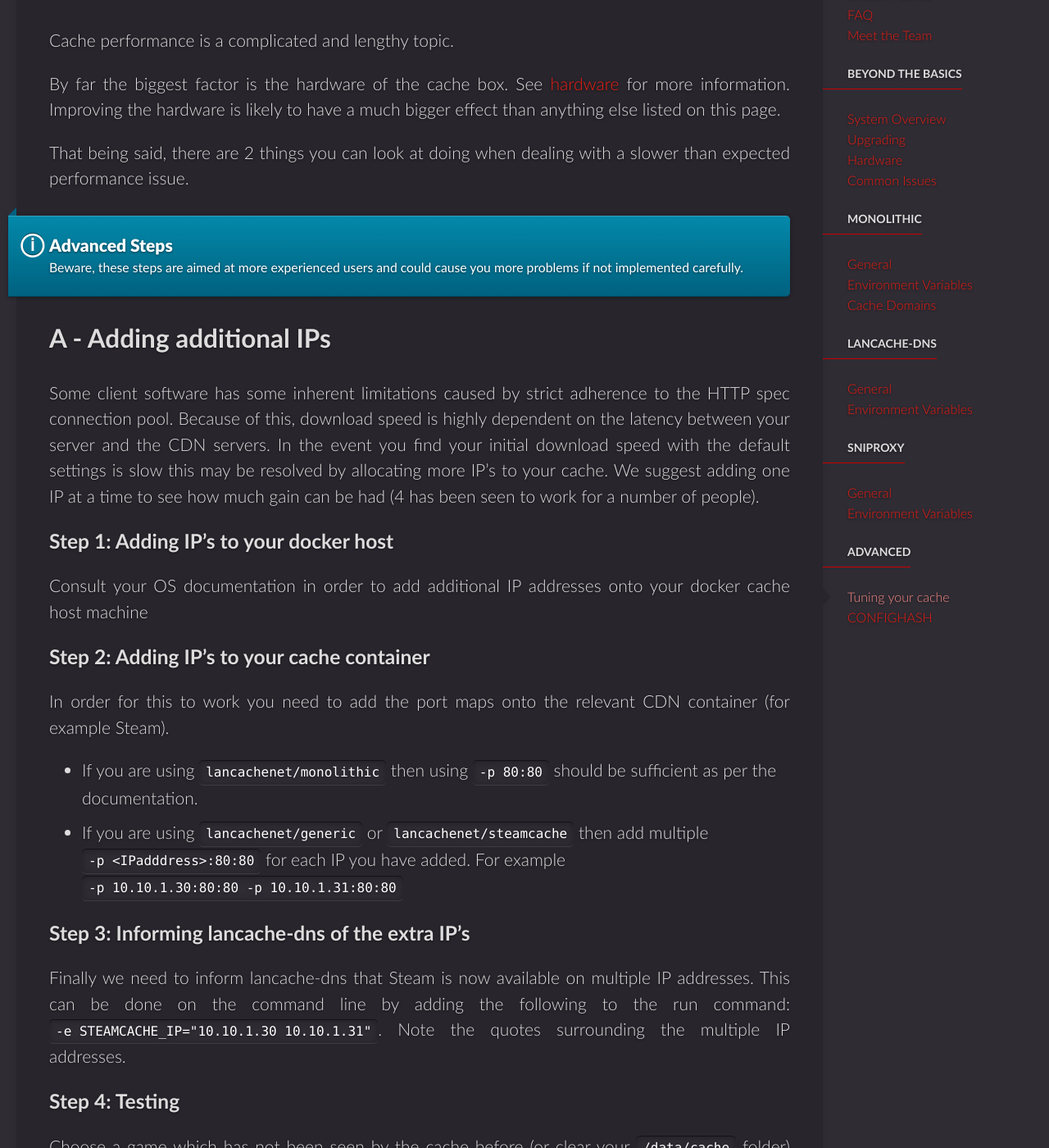
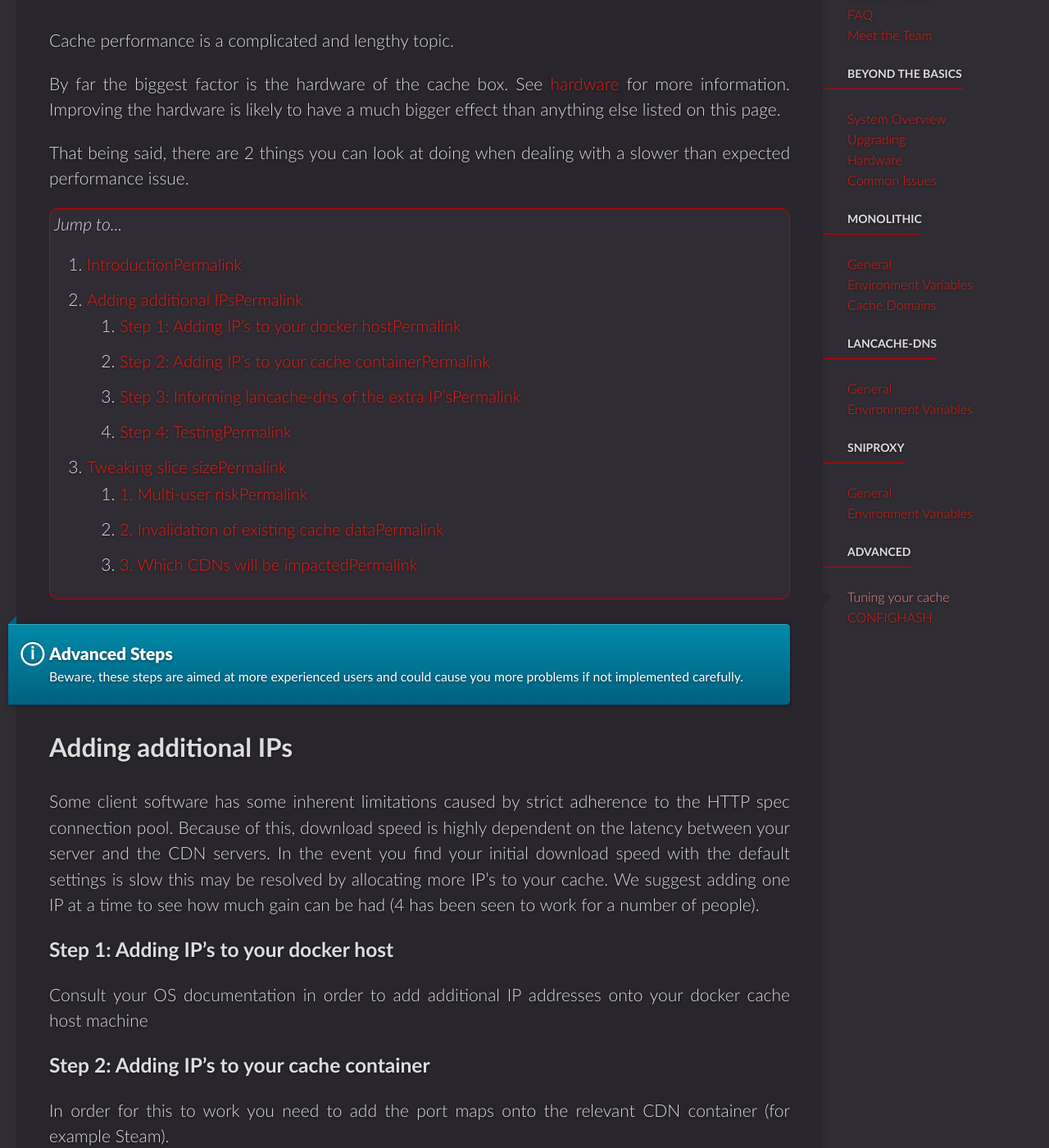
Before and after one commit to lancachenet/lancachenet.github.io, a Jekyll site: the page built from _docs/advanced/tuning-cache.md, in a window 1280 px wide and 1400 px high, scrolled down 248 px. Shown: the whole window at 82% size. Built offline with Jekyll 4.4.1, drawn with Linux system fonts in a browser that asks for light colours; comment, search, counter and statistics services are not loaded; some of the changed text lies outside the part shown.

Commit message:
added toc to tuning

```diff
--- a/_docs/advanced/tuning-cache.md
+++ b/_docs/advanced/tuning-cache.md
@@ -11,6 +11,8 @@ By far the biggest factor is the hardware of the cache box. See [hardware](/docs
 
 That being said, there are 2 things you can look at doing when dealing with a slower than expected performance issue.
 
+{% include toc.html %}
+
 <div class="note info">
 <h5>Advanced Steps</h5>
 <p>
@@ -18,7 +20,7 @@ Beware, these steps are aimed at more experienced users and could cause you more
 </p>
 </div>
 
-## A - Adding additional IPs
+## Adding additional IPs
 
 Some client software has some inherent limitations caused by strict adherence to the HTTP spec connection pool. Because of this, download speed is highly dependent on the latency between your server and the CDN servers. In the event you find your initial download speed with the default settings is slow this may be resolved by allocating more IP's to your cache. We suggest adding one IP at a time to see how much gain can be had (4 has been seen to work for a number of people).
 
@@ -41,7 +43,7 @@ Finally we need to inform lancache-dns that Steam is now available on multiple I
 
 Choose a game which has not been seen by the cache before (or clear your `/data/cache` folder) and start downloading it. Check to see what the maximum speed seen by your steam client is. If necessary repeat steps 1-3 with additional IPs until you see a download equivalent to your uncached Steam client or no longer see an improvement vs the previous IP allocation.
 
-## B - Tweaking slice size
+## Tweaking slice size
 
 Blizzard in particular sees a slower initial download rate through the cache than without (though obviously subsequent downloads are MUCH faster). Testing shows that the Blizzard client does not cope as well as most others with the chunking / slicing configuration for nginx that lancache uses.
 
@@ -51,7 +53,7 @@ Please be aware that there are a number of potential downsides to increasing the
 
 Please note that this tuning area is still under active development and the detail is likely to change as work progresses.
 
-### Multi-user risk
+### 1. Multi-user risk
 
 In particular in a multi-user environment (like most LAN parties) where more than one person may be trying to download the same game, and thus the same multi-gig files, the performance might be reduced. The usual behaviour is if somebody tries to download a slice that is currently being downloaded by somebody else, the second person will be forced to wait until that slice has fully downloaded before being served with the slice. If you have a relatively slow internet connection (or its very highly utilised - like at most LAN parties) then the time to download a larger slice will be high and the resulting wait time could cause problems for the game client.
 
@@ -61,7 +63,7 @@ There is no one slice value that is likely to work in all configurations.
 
 The default of 1MB is considered the safest, but increasing to 2, 4 or even 8 might give performance improvements for single-user download scenarios without too many adverse effects.
 
-### Invalidation of existing cache data
+### 2. Invalidation of existing cache data
 
 In addition to the above - changing the slice size will make most of the existing data in your cache unusable, and thus will have to be downloaded again. Old data will be purged off as space is required, so there is no requirement to manually remove it.
 
@@ -74,6 +76,6 @@ We are adding a hash check on Monolithic startup to identify whether various cac
 
 Our longer term plan will be to default to (most likely) an 8MB slice size after more extensive testing.
 
-### Which CDNs will be impacted
+### 3. Which CDNs will be impacted
 
 We anticipate that changing the slice size will have very minimal impact on Steam and Uplay as they already use files that are mainly around 1MB or less. Blizzard and Origin are potentially the CDN's that will benefit the most, as they download large files which are sliced by LanCache.
```
